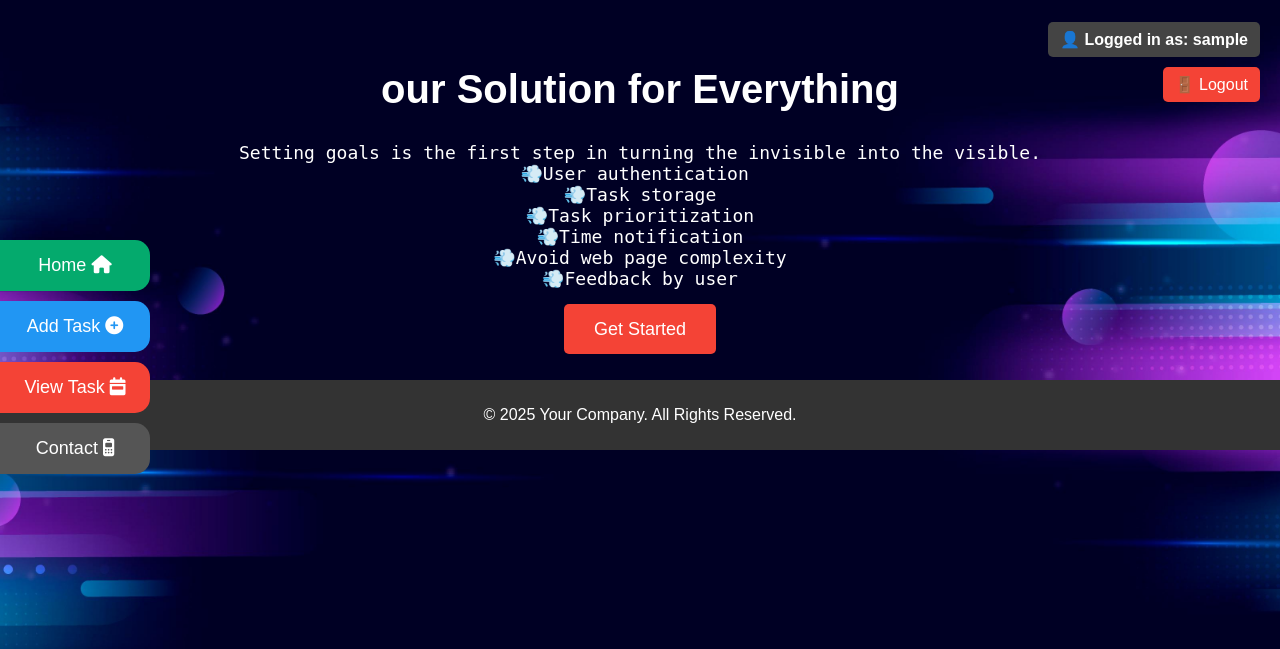
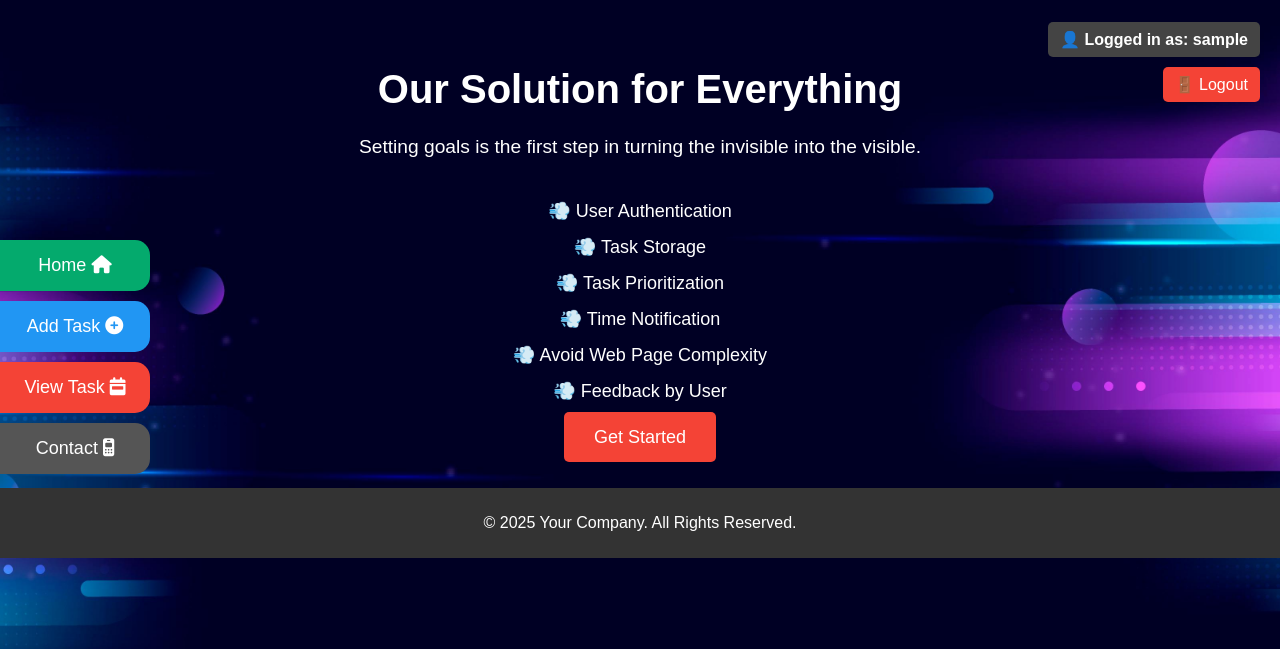
Before and after one commit to MSPVLPolytechnicCollege/Things-To-Be-Done, a PHP site: page /home.php in a window 1280 px wide. Shown: the part 38-687 px from the top of the page. Run offline with PHP 8.4, Linux system fonts and the light colour scheme; the visitor is signed in with stand-in values (Sample User, id 1).

Commit message:
Update home.php

```diff
--- a/home.php
+++ b/home.php
@@ -1,10 +1,10 @@
 <?php
 session_start();
 if (!isset($_SESSION['user'])) {
-    header("Location: main.html"); // Redirect to login if not logged in
+    header("Location: main.html");
     exit();
 }
-$userEmail = $_SESSION['user']; // Get logged-in user email
+$userEmail = $_SESSION['user'];
 ?>
 
 
@@ -53,7 +53,7 @@
             border-radius: 5px;
         }
 
-        /* Main Content */
+
         .main-content {
             text-align: center;
             padding: 40px 20px;
@@ -85,7 +85,7 @@
         }
 
         footer {
-	margin-bottom:0%;
+	        margin-bottom:0%;
             background-color: #333;
             color: white;
             text-align: center;
@@ -94,12 +94,12 @@
 
 .user-actions {
     position: absolute;
-    top: 60px; /* Adjusted to be below the nav */
+    top: 60px;
     right: 20px;
     display: flex;
     flex-direction: column;
     align-items: flex-end;
-    gap: 10px; /* Space between elements */
+    gap: 10px;
 }
 
 .user-info {
@@ -125,21 +125,13 @@
     background-color: #d32f2f;
 }
 
-    pre{
-        font-size:18px;
-    }
-
     </style>
 </head>
 <body>
 
-
-    <!-- Navigation Menu -->
     <nav>
-
-        <a href=".html" target="frame2">Features</a>
-
-        <a href="C:\Users\student\Desktop\contact\main.html" target="frame2">Contact</a>
+        <a href="features.html">Features</a>
+        <a href="contact.html" >Contact</a>
     </nav>
 
     <div class="user-actions">
@@ -158,19 +150,21 @@
 </div>
     <div class="main-content" id="main">
        <body background="background.jpg" width="100%" height="100%"  text="white">
-        <h1>our Solution for Everything</h1>
-        <p><pre>Setting goals is the first step in turning the invisible into the visible.
-💨User authentication
-💨Task storage
-💨Task prioritization
-💨Time notification
-💨Avoid web page complexity
-💨Feedback by user</pre>
-        </p>
+        <h1>Our Solution for Everything</h1>
+        <p>Setting goals is the first step in turning the invisible into the visible.</p>
+<ul style="list-style: none; padding: 0; font-size: 18px; line-height: 2; text-align: center;">
+    <li>💨 User Authentication</li>
+    <li>💨 Task Storage</li>
+    <li>💨 Task Prioritization</li>
+    <li>💨 Time Notification</li>
+    <li>💨 Avoid Web Page Complexity</li>
+    <li>💨 Feedback by User</li>
+</ul>
+
+
         <a href="add _task.php" class="cta-button">Get Started</a>
     </div>
 
-    <!-- Footer Section -->
     <footer >
         <p>&copy; 2025 Your Company. All Rights Reserved.</p>
     </footer>
```
